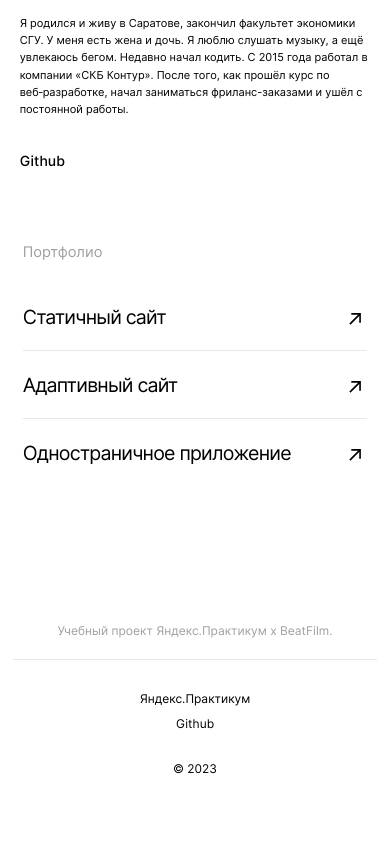
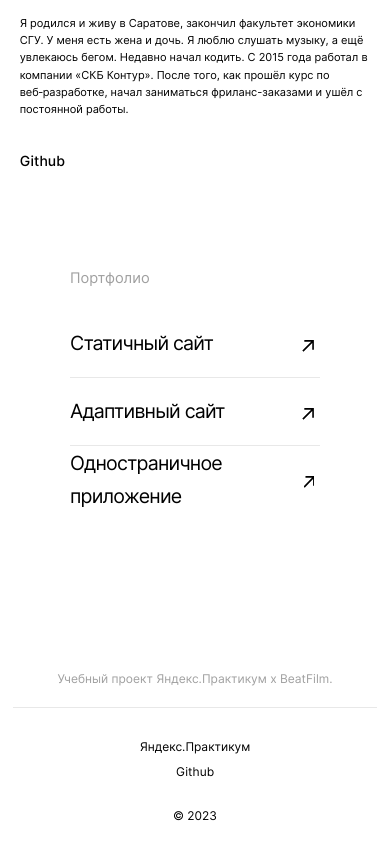
Before and after one commit to yryryk/movies-explorer-frontend, a React (Create React App) app: page / in a window 390 px wide. Shown: the part 2554-3398 px from the top of the page. Before the commit the page ends 3350 px from the top, so only its background shows below. Built offline with nearby package versions, Linux system fonts and the light colour scheme.

Commit message:
fix: ещё БЭМ

```diff
--- a/src/components/Header/AuthorizedUserHeader/AuthorizedUserHeader.css
+++ b/src/components/Header/AuthorizedUserHeader/AuthorizedUserHeader.css
@@ -87,7 +87,7 @@
     border-bottom: 1px solid #000;
   }
 
-  .header-autorized__link-profile_active {
+  .header-autorized-link-profile_active {
     border: 1px solid #000;
   }
 }
--- a/src/components/Header/AuthorizedUserHeader/AuthorizedUserHeader.jsx
+++ b/src/components/Header/AuthorizedUserHeader/AuthorizedUserHeader.jsx
@@ -21,7 +21,7 @@ function AuthorizedUserHeader() {
         <NavLink to="/movies" className= {({isActive}) => `${isActive ? "header-autorized__link header-autorized__link_active link" : "header-autorized__link link"}`} onClick={handleLinkClick} >Фильмы</NavLink>
         <NavLink to="/saved-movies" className= {({isActive}) => `${isActive ? "header-autorized__link header-autorized__link_active link" : "header-autorized__link link"}`} onClick={handleLinkClick} >Сохранённые фильмы</NavLink>
       </div>
-      <NavLink to="/profile" className= {({isActive}) => `${isActive ? "header-autorized__button-link header-autorized__link-profile_active link" : "header-autorized__button-link link"}`} onClick={handleLinkClick} >Аккаунт</NavLink>
+      <NavLink to="/profile" className= {({isActive}) => `${isActive ? "header-autorized__button-link header-autorized-link-profile_active link" : "header-autorized__button-link link"}`} onClick={handleLinkClick} >Аккаунт</NavLink>
     </nav>
     <div className="header-autorized-overlay"></div>
     <BurgerButton width={44} height={44} />
--- a/src/components/Main/Portfolio/Portfolio.css
+++ b/src/components/Main/Portfolio/Portfolio.css
@@ -1,4 +1,4 @@
-.portfolio {
+.portfoljo {
   padding: 100px 70px 94px;
 }
 
--- a/src/components/Main/Portfolio/Portfolio.jsx
+++ b/src/components/Main/Portfolio/Portfolio.jsx
@@ -2,7 +2,7 @@ import './Portfolio.css';
 
 function Portfolio() {
   return (
-    <section className="portfolio">
+    <section className="portfoljo">
       <h2 className="portfoljo__title">Портфолио</h2>
       <ul className="portfoljo__list">
         {[
--- a/src/components/Movies/Switcher/Switcher.jsx
+++ b/src/components/Movies/Switcher/Switcher.jsx
@@ -3,7 +3,7 @@ import './Switcher.css';
 function Switcher(props) {
   return (
     <div className={props.className}>
-      <label className={`${props.className}-inside checkbox-label button`}>
+      <label className={`${props.className}-insides checkbox-label button`}>
         <input type="checkbox" className={`${props.className}-inside checkbox-input`} />
         <div className={`${props.className}-inside checkbox-switcher`}></div>
         <div className={`${props.className}-inside checkbox-inner`}></div>
```
